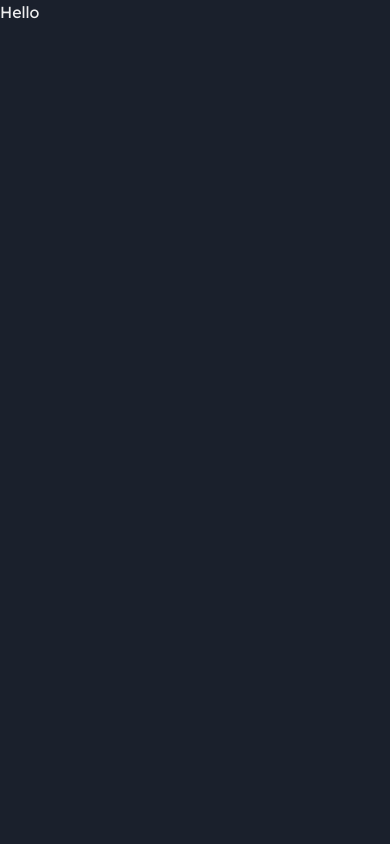
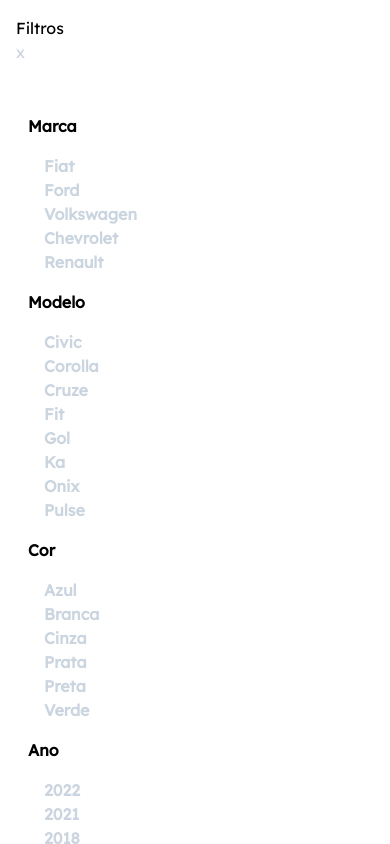
Before and after one commit to web-cars/projeto_full_stack_web_cars, a React (Vite) app in the folder frontend/: page / in a window 390 px wide. Built offline with nearby package versions, Linux system fonts and the light colour scheme; no server answers.

Commit message:
Feat: create sidebar filter

```diff
--- a/frontend/src/App.tsx
+++ b/frontend/src/App.tsx
@@ -4,6 +4,7 @@
 import { AdsProvider } from './context/carAds.context'
 import { StyleModal } from './components/Modal/index';
 import { Image } from '@chakra-ui/react';
+import Sidebar from './components/Sidebar';
 
 function App() {
 
@@ -12,7 +13,7 @@
 
     <AdsProvider>
       <ChakraProvider theme={theme}>
-        <h1>Hello</h1>
+        <Sidebar/>
       </ChakraProvider>
     </AdsProvider>
 
--- /dev/null
+++ b/frontend/src/components/Sidebar/index.tsx
@@ -0,0 +1,54 @@
+import { Box, List, ListItem, Input, Flex, Text, useMediaQuery, Button  } from "@chakra-ui/react";
+
+const Sidebar = () => {
+    const [isLargerThan768] = useMediaQuery("(min-width: 768px)");
+    const brands = ["Fiat", "Ford", "Volkswagen", "Chevrolet", "Renault"];
+    const models = ["Civic", "Corolla", "Cruze", "Fit", "Gol", "Ka", "Onix", "Pulse"]
+    const colors = ["Azul", "Branca", "Cinza", "Prata", "Preta", "Verde"]
+    const years = ["2022", "2021", "2018", "2015", "2013"]
+     return (
+    <Box bg="white" color="black" w="400px" h="100vh" pos="fixed" top="0" left="0" p="4" overflowY="auto">
+        <Flex justifyContent="space-around" align="center" display={isLargerThan768 ? "none" : "block"}>
+            <Text >Filtros</Text>
+            <Text  color="gray.300">x</Text>
+        </Flex>
+      <List mt="50px" ml="3">
+        <ListItem mb="4" fontWeight="bold">Marca
+            <List ml="4" mt="4" color="gray.300">{brands.map((marca, index) => (<ListItem key={index}>{marca}</ListItem>))}</List>
+        </ListItem>
+        <ListItem mb="4" fontWeight="bold">Modelo
+            <List ml="4" mt="4" color="gray.300">{models.map((marca, index) => (<ListItem key={index}>{marca}</ListItem>))}</List>
+        </ListItem>
+        <ListItem mb="4" fontWeight="bold">Cor
+            <List ml="4" mt="4" color="gray.300">{colors.map((marca, index) => (<ListItem key={index}>{marca}</ListItem>))}</List>
+        </ListItem>
+        <ListItem mb="4" fontWeight="bold">Ano
+            <List ml="4" mt="4" color="gray.300">{years.map((marca, index) => (<ListItem key={index}>{marca}</ListItem>))}</List>
+        </ListItem>
+        <ListItem mb="4" fontWeight="bold">Km
+            <List mt="4">
+                <ListItem maxW="400px">
+                    <Input bg="gray.300" w="38%"  placeholder='Mínima' border="none" mr="2" borderRadius="0"/>
+                    <Input bg="gray.300" w="38%"  placeholder='Máxima' border="none" ml="" borderRadius="0"/>
+                </ListItem>
+            </List>
+        </ListItem>
+        <ListItem mb="4" fontWeight="bold">Preço
+            <List mt="4">
+                <ListItem maxW="400px">
+                    <Input bg="gray.300" w="38%"  placeholder='Mínimo' border="none" mr="2" borderRadius="0" />
+                    <Input bg="gray.300" w="38%"  placeholder='Máximo' border="none" ml="" borderRadius="0"/>
+                </ListItem>
+            </List>
+        </ListItem>
+      </List>
+      <Box display={isLargerThan768 ? "none" : "block"}>
+          <Flex justifyContent="center" align="center">
+            <Button colorScheme="purple" top="0" left="-8" p="4" w="73%" borderRadius="0">Ver anúncios</Button>
+               </Flex>
+      </Box>
+    </Box>
+  );
+}
+
+export default Sidebar;
```
